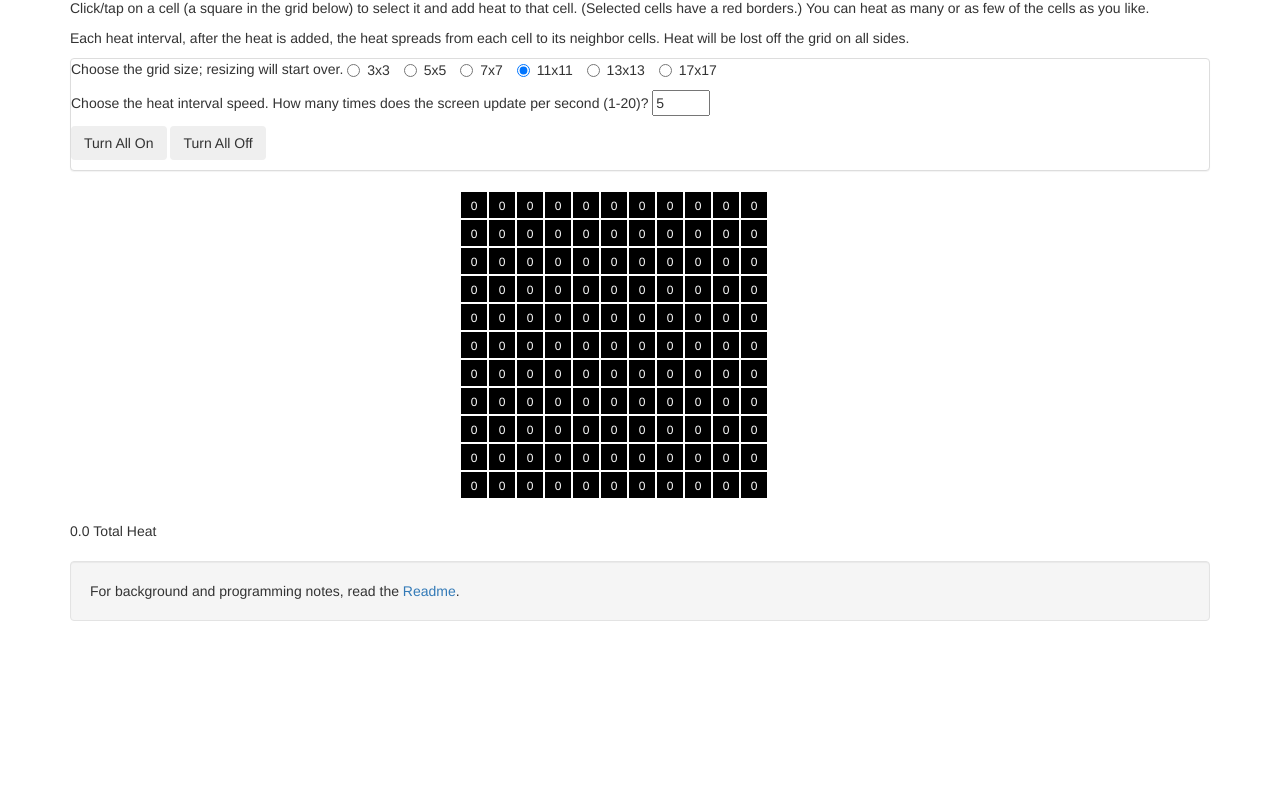
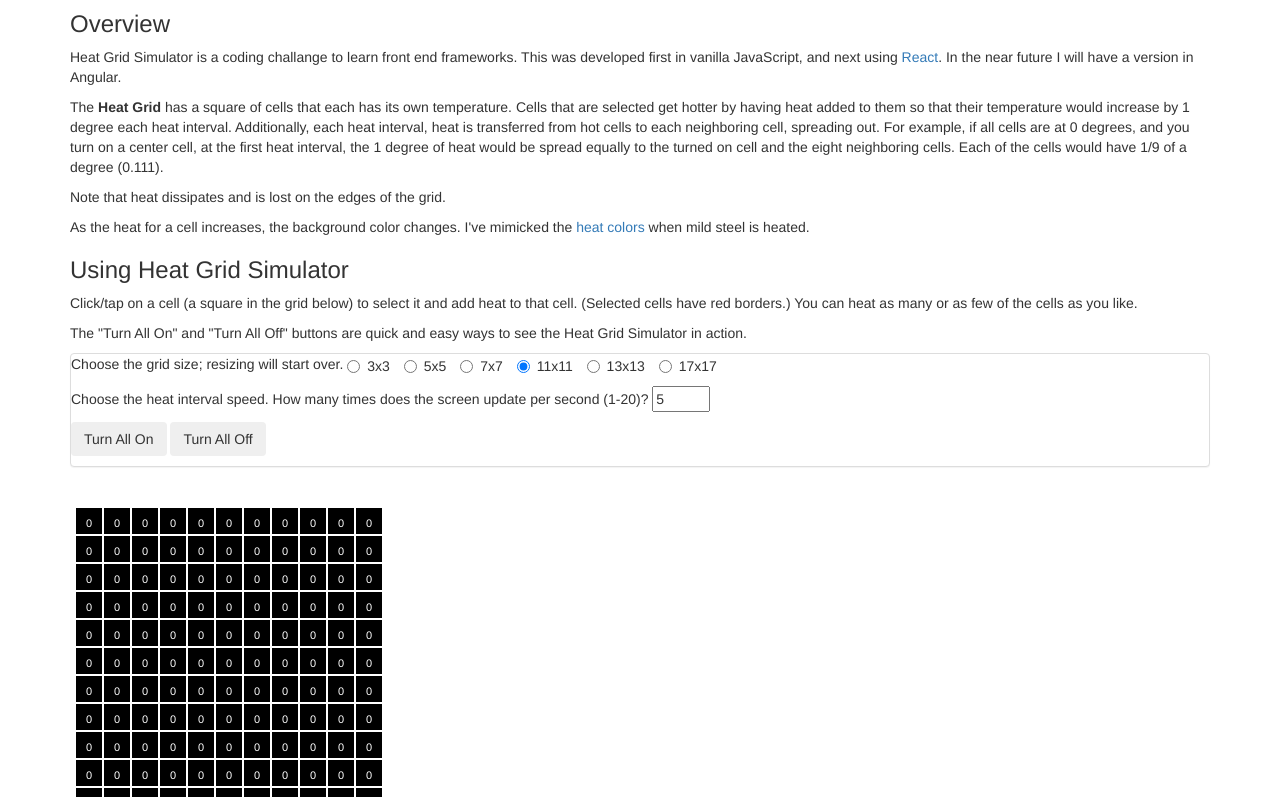
Before and after one commit to TomSnively/tomsnively.com, a plain HTML site: page code/heat-grid-js/index.html in a window 1280 px wide. Shown: the part 122-919 px from the top of the page. Before the commit the page ends 800 px from the top, so only its background shows below. Drawn offline with nearby package versions, Linux system fonts and the light colour scheme.

Commit message:
Updated version of Vanilla JS Heat Grid Simulator that is consistent with the React version

```diff
--- a/code/heat-grid-js/index.html
+++ b/code/heat-grid-js/index.html
@@ -1,7 +1,7 @@
 <!DOCTYPE html>
 <html lang="en">
     <head>
-        <title>Heat Grid Simulator</title>
+        <title>Heat Grid Simulator - Vanilla JavaScript</title>
         <meta charset="UTF-8">
         <meta name="viewport" content="width=device-width, initial-scale=1">
         <link rel="stylesheet" type="text/css" href="styles.css">
@@ -11,11 +11,26 @@
     </head>
     <body>
         <div class="container">
-            <div class="page-header">
+            <div class="page-top">
                 <h1>Heat Grid Simulator</h1>
+                <h2>Vanilla JavaScript</h2>
             </div>
-            <p>Click/tap on a cell (a square in the grid below) to select it and add heat to that cell. (Selected cells have a red borders.) You can heat as many or as few of the cells as you like.</p>
-            <p>Each heat interval, after the heat is added, the heat spreads from each cell to its neighbor cells. Heat will be lost off the grid on all sides.</p>
+            <h3>Overview</h3>
+            <p>Heat Grid Simulator is a coding challange to learn front end frameworks. This was developed first in vanilla JavaScript,
+                and next using <a href="../heat-grid-react/">React</a>. In the near future I will have a version in Angular.</p>
+            <p>The <strong>Heat Grid</strong> has a square of cells that each has its own temperature.
+                Cells that are selected get hotter by having heat added to them so that their temperature would increase by 1 degree each heat interval.
+                Additionally, each heat interval, heat is transferred from hot cells to each neighboring cell, spreading out.
+                For example, if all cells are at 0 degrees, and you turn on a center cell, at the first heat interval,
+                the 1 degree of heat would be spread equally to the turned on cell and the eight neighboring cells.
+                Each of the cells would have 1/9 of a degree (0.111).
+            </p>
+            <p>Note that heat dissipates and is lost on the edges of the grid.</p>
+            <p>As the heat for a cell increases, the background color changes. I've mimicked the <a href="http://www.blksmth.com/heat_colors.htm">heat colors</a> when mild steel is heated.</p>
+            <h3>Using Heat Grid Simulator</h3>
+            <p>Click/tap on a cell (a square in the grid below) to select it and add heat to that cell.
+                (Selected cells have red borders.) You can heat as many or as few of the cells as you like.</p>
+            <p>The "Turn All On" and "Turn All Off" buttons are quick and easy ways to see the Heat Grid Simulator in action.</p>
 
             <div class="panel panel-default">
                 <p>Choose the grid size; resizing will start over.
@@ -55,10 +70,8 @@
             <div id="totalHeatFormat">
                 <span id="totalHeat">0.0</span>&nbspTotal Heat
             </div>
-            <br /><br />
-            <div class="well">For background and programming notes, read the <a href="readme.txt">Readme</a>.</div>
-
         </div>
+        <br />
         <script src="index.js"></script>
     </body>
 </html>
--- a/code/heat-grid-js/index.js
+++ b/code/heat-grid-js/index.js
@@ -38,22 +38,21 @@ function colorChooserText (heat, maxHeat) {
     }
 }
 
-
 function sizeChecked(size) {
     //var sizeRadio = document.getElementById("gridSize");
     //console.log(sizeRadio);
     gridSize = size;
-    if(size == 17) {
+    if(size === 17) {
         maxHeat = 70;
-    } else if (size == 13) {
+    } else if (size === 13) {
         maxHeat = 42.5;
-    } else if (size == 11) {
+    } else if (size === 11) {
         maxHeat = 31;
-    } else if (size == 7) {
+    } else if (size === 7) {
         maxHeat = 13.3;
-    } else if (size == 5) {
+    } else if (size === 5) {
         maxHeat = 7.1;
-    } else if (size == 3) {
+    } else if (size === 3) {
         maxHeat = 2.7;
     } else {
         console.log ('sizeChecked: invalid size');
--- a/code/heat-grid-js/styles.css
+++ b/code/heat-grid-js/styles.css
@@ -1,11 +1,11 @@
 .cell {
-    font-size: 12px;
+    font-size: 11px;
     text-align: center;
     line-height: 26px;
     height:26px;
     width:26px;
     border-style:solid;
-    border-width:1px;
+    border-width:2px;
     border-color:black;
     margin: 1px 1px 1px 1px;
     background-color:#000;
@@ -20,7 +20,7 @@
 
 
 #grid {
-    margin:auto;
+    margin:20px;
 }
 
 
```
